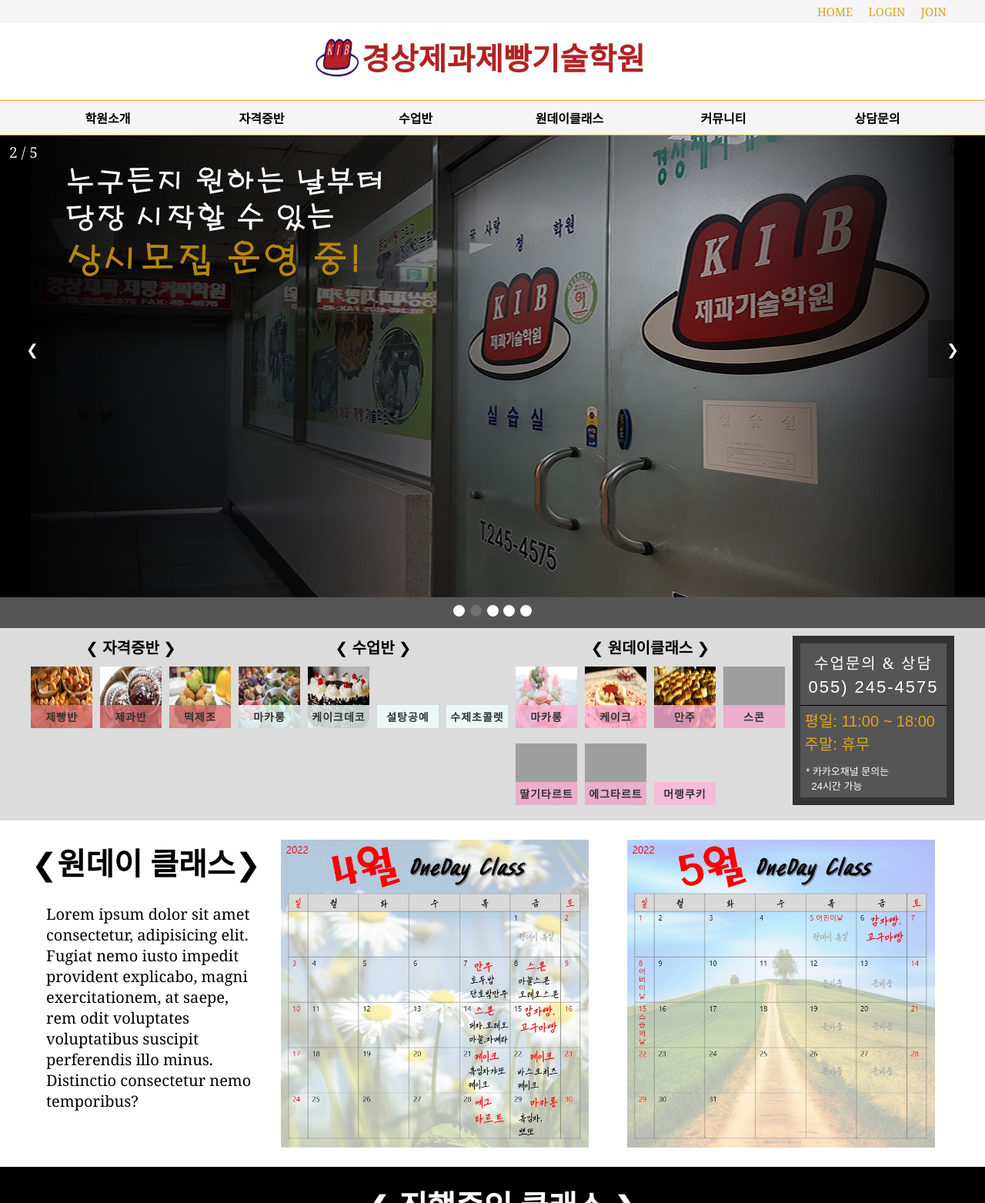
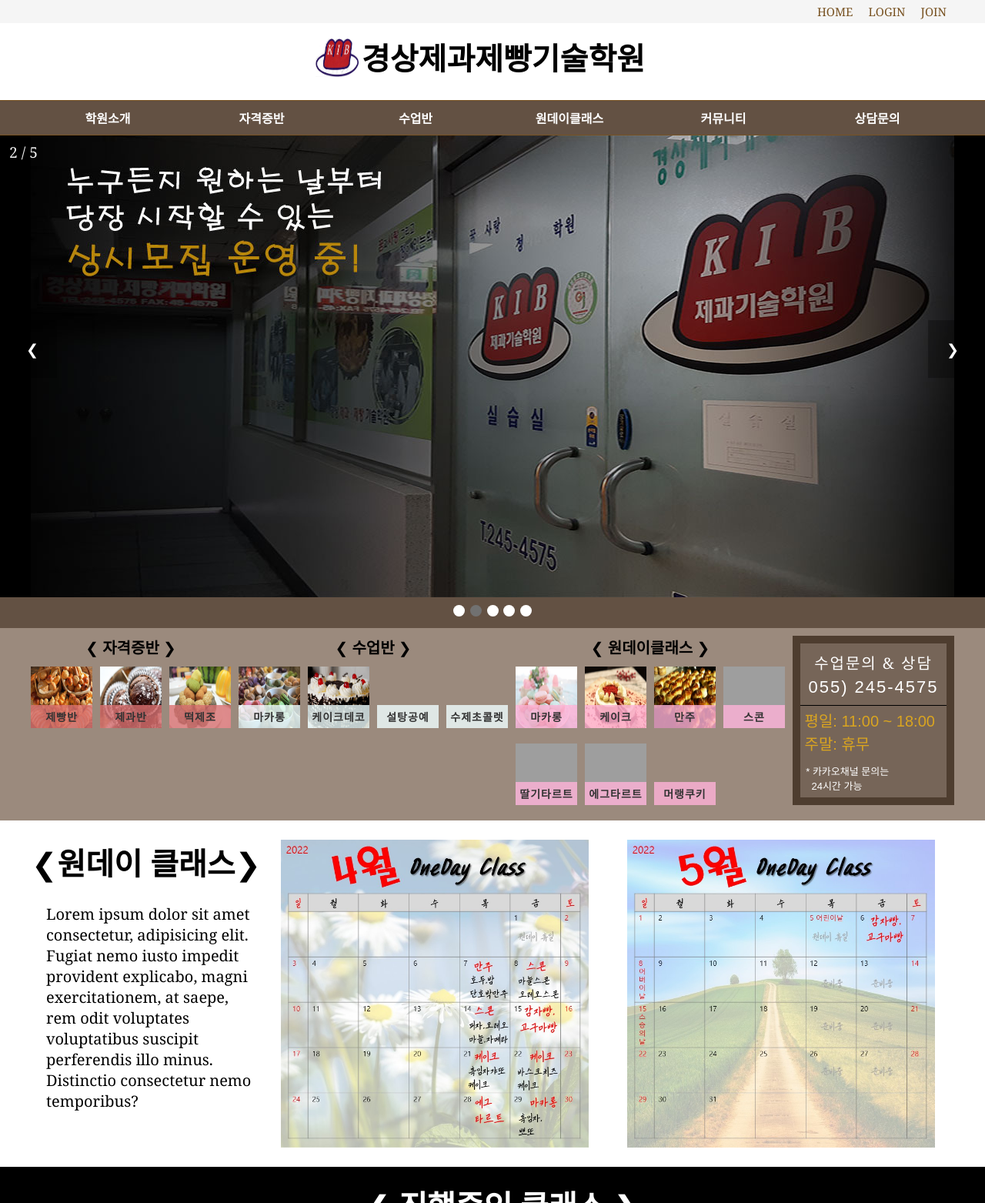
Before and after one commit to ksbaking/ksbaking.github.io, a plain HTML site: page index.html in a window 1280 px wide. Shown: the top 1563 px of the page at 77% size. Drawn offline with Linux system fonts and the light colour scheme; grey boxes are pictures that could not be loaded.

Commit message:
Add files via upload

```diff
--- a/css/index_Style_PC.css
+++ b/css/index_Style_PC.css
@@ -34,7 +34,7 @@
         flex-direction: row;
     }
     #header_top_PC_top_menu > ul > li > a{
-        color:goldenrod;
+        color:#785221;
         padding: 2px 10px 2px 10px;
         font-size: 15px;
         cursor: pointer;
@@ -62,7 +62,7 @@
     }
     #header_top_PC_bottom > #main_logo_PC> a > h1{
         margin-top: 15px;
-        color:firebrick;
+        color:black;
         font-size: 40px;
         font-weight: 800;
         cursor: pointer;
@@ -70,9 +70,10 @@
 
     /* gnb 부분 */
     #header_PC > #gnb_PC{
-        background-color: #f5f5f5;
-        border-top:1px solid goldenrod;
-        border-bottom:1px solid goldenrod;
+        /* background-color: #f5f5f5; */
+        background-color: #635143;
+        border-top:1px solid #785221;
+        border-bottom:1px solid #785221;
         padding-bottom: 5px;
         width: 100%;
         min-width: 1200px;
@@ -97,7 +98,7 @@
         text-align: center;
         font-size : 16px;
         font-weight: 900;
-        color: #000;
+        color: white;
     }
     .dropdown_menu_wrap{
         display: none; /* 드롭다운메뉴 숨기기*/
@@ -132,7 +133,7 @@
     }
     .dropdown_button > a:hover{
         cursor: pointer;
-        color: firebrick;
+        color: black;
     }
     #menu_bar_PC:hover >  .dropdown_button > .dropdown_menu_wrap > .dropdown_menu{
         display: block;
@@ -236,7 +237,9 @@
      /*슬라이드 도트(dot) 설정*/
     #slidesDot{
         height: 40px;
-        background-color: #555;
+        /* background-color: #555; */
+        /* background-color: #766558; */
+        background-color: #635143;
         min-width: 1200px; /* 윈도우 창 조절 시 슬라이드 최소 넓이 1200px */
         position:relative;
         text-align: center;
@@ -271,7 +274,8 @@
     }
     /*----------------------- contents_PC_02 -----------------------*/
     #contents_PC_02{
-        background-color: #DCDCDC;
+        /* background-color: #DCDCDC; */
+        background-color: #9b8a7d;
     }
     #contents_PC_02_container{
         width: 1200px;  /* 넓이 1600px 고정*/
@@ -384,8 +388,12 @@
         position: relative;
         top:10px;
 
-        background-color:#555;
-        border:10px solid #333;
+        /* background-color:#555; */
+        /* border:10px solid #333; */
+        background-color:#766558;
+        border:10px solid #4e3d2f;
+
+        /* background-color: #766558; */
         color: white;
     }
     /* 상담문의 설정*/
@@ -415,7 +423,8 @@
         font-family: sans-serif;
         line-height: 30px;
 
-        color:goldenrod
+        color:goldenrod;
+        /* color:#4e3d2f */
     }
     #phone_text_04{
         padding-top: 10px;
```
